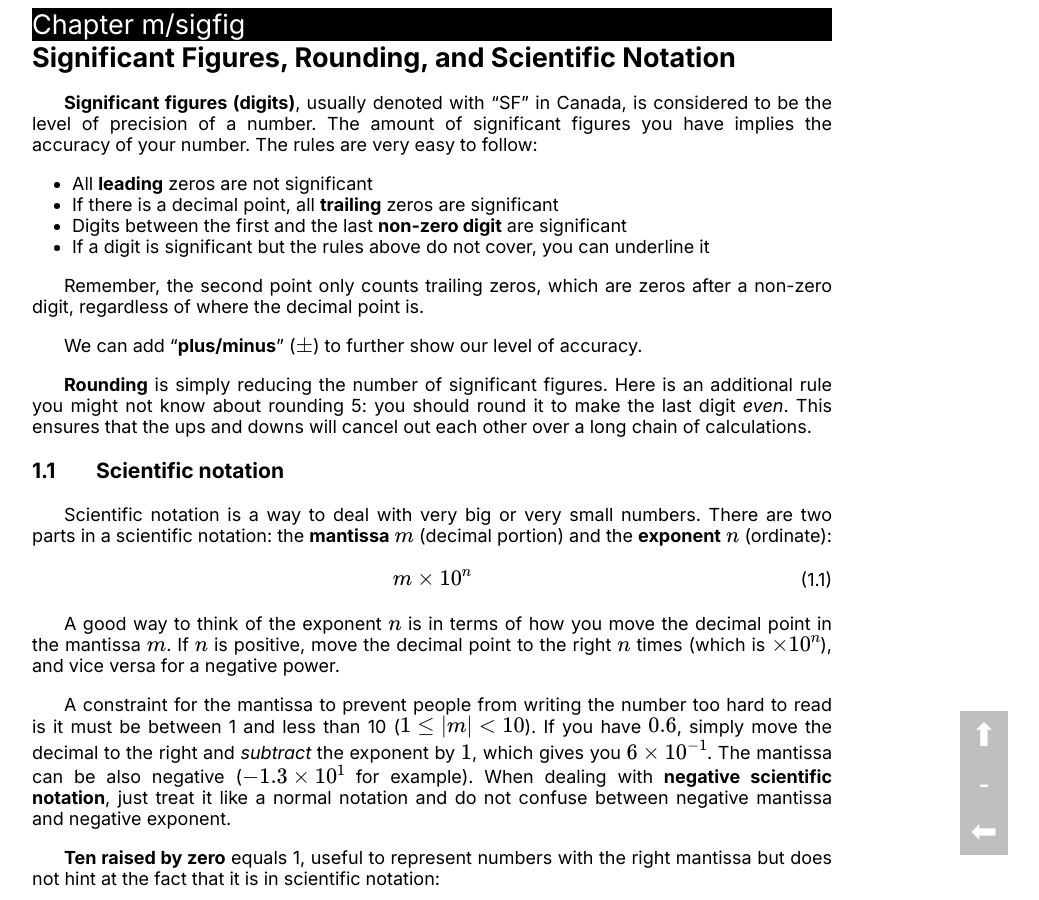
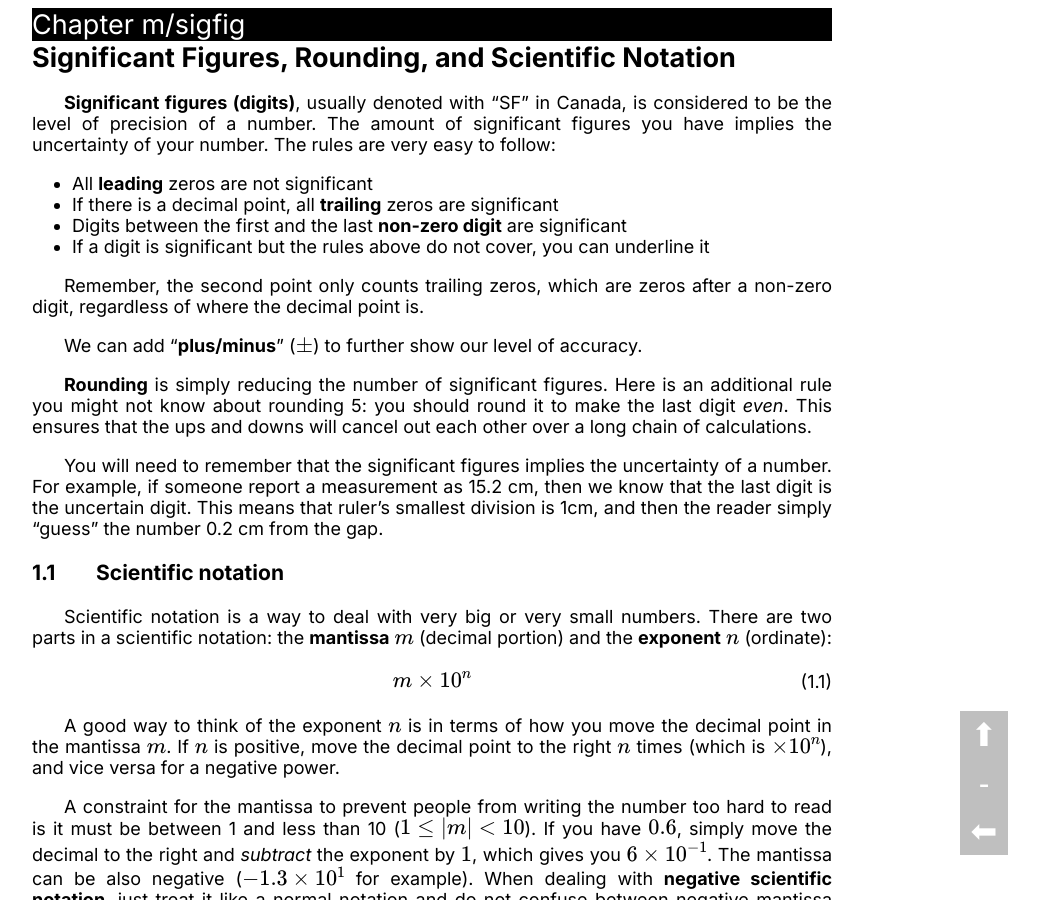
Before and after one commit to LukeNK/n-week-project, a Jekyll site: the page built from chapters/_m/sigfig.md, in a window 1280 px wide and 900 px high. Shown: the whole window, without its empty margins (208-1247 px from the left). Built offline with Jekyll 4.4.1, drawn with Linux system fonts in a browser that asks for light colours.

Commit message:
Sigfit implied uncertainty

```diff
--- a/chapters/_m/sigfig.md
+++ b/chapters/_m/sigfig.md
@@ -2,7 +2,7 @@
 layout: chapter
 title: Significant Figures, Rounding, and Scientific Notation
 ---
-**Significant figures (digits)**, usually denoted with "SF" in Canada, is considered to be the level of precision of a number. The amount of significant figures you have implies the accuracy of your number. The rules are very easy to follow:
+**Significant figures (digits)**, usually denoted with "SF" in Canada, is considered to be the level of precision of a number. The amount of significant figures you have implies the uncertainty of your number. The rules are very easy to follow:
 
 - All **leading** zeros are not significant
 - If there is a decimal point, all **trailing** zeros are significant
@@ -14,6 +14,8 @@ Remember, the second point only counts trailing zeros, which are zeros after a n
 We can add "**plus/minus**" ($\pm$) to further show our level of accuracy.
 
 **Rounding** is simply reducing the number of significant figures. Here is an additional rule you might not know about rounding 5: you should round it to make the last digit _even_. This ensures that the ups and downs will cancel out each other over a long chain of calculations.
+
+You will need to remember that the significant figures implies the uncertainty of a number. For example, if someone report a measurement as 15.2 cm, then we know that the last digit is the uncertain digit. This means that ruler's smallest division is 1cm, and then the reader simply "guess" the number 0.2 cm from the gap.
 
 ### Scientific notation
 Scientific notation is a way to deal with very big or very small numbers. There are two parts in a scientific notation: the **mantissa** $m$ (decimal portion) and the **exponent** $n$ (ordinate):
```
